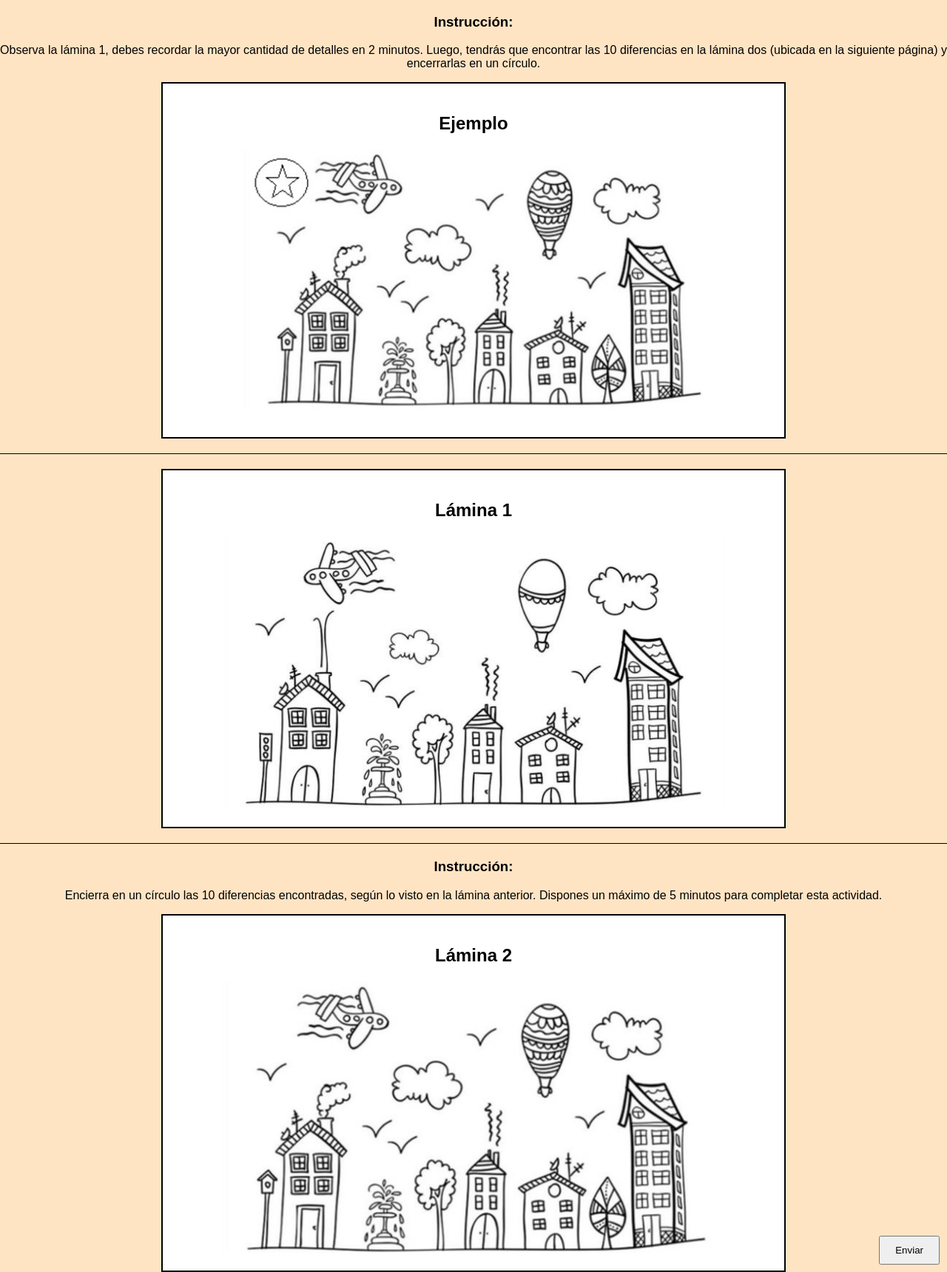
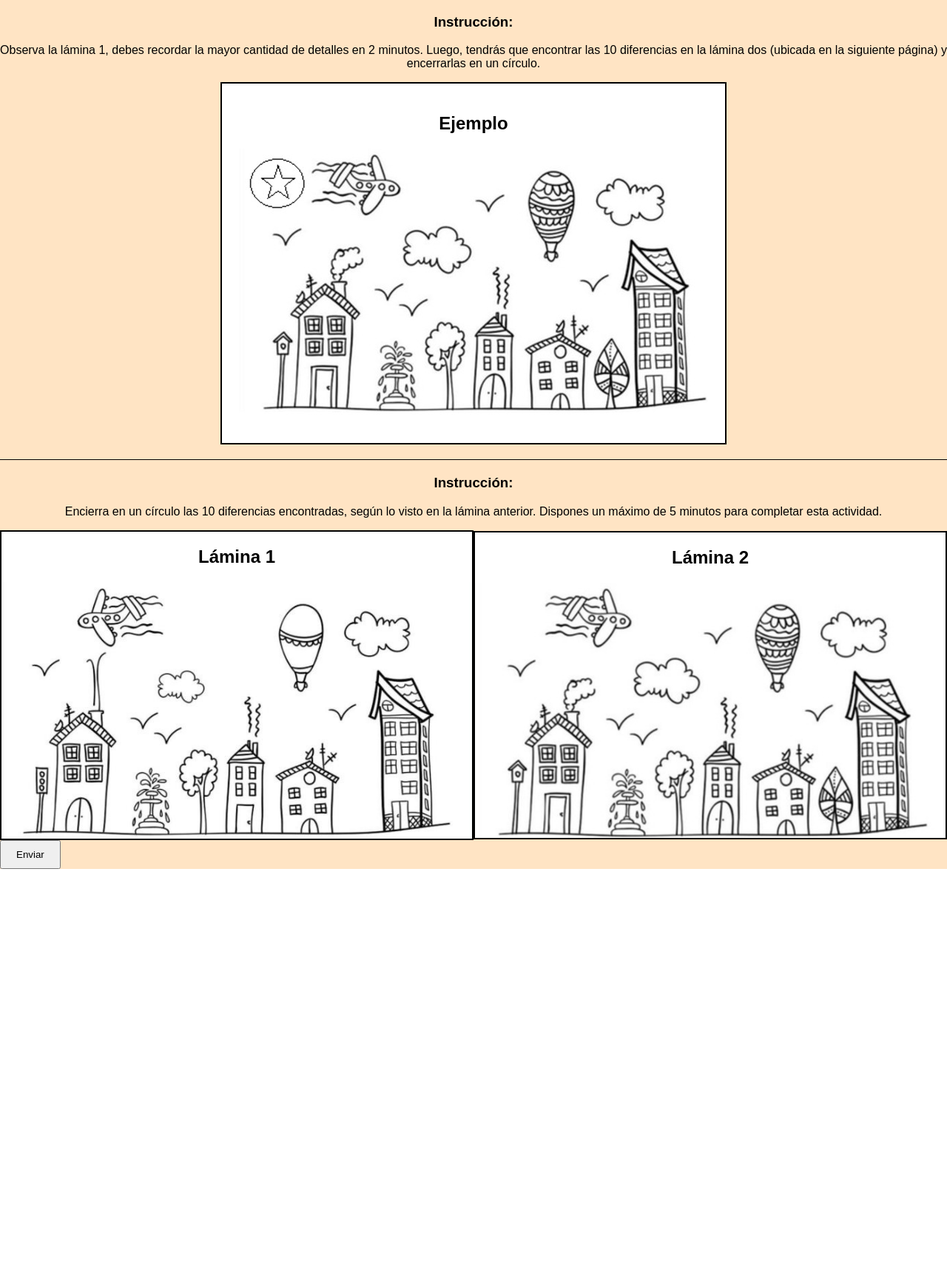
Before and after one commit to Burgos100/ProyectoWeb, a PHP site: page / in a window 1280 px wide. Shown: the whole page at 74% size. After the commit the page ends 1175 px from the top, so only its background shows below. Run offline with PHP 8.4, Linux system fonts and the light colour scheme.

Commit message:
contenedores

```diff
--- a/CSS/hojaestilos.css
+++ b/CSS/hojaestilos.css
@@ -1,33 +1,42 @@
 body {
     background-color: bisque;
-    position: relative;
     margin:0;
     padding: 0;
 
 }
+.recuadro-contenedor{
+display: flex;
+justify-content: center;
+align-items: center;
+}
+
+.recuadro {
+width: 100%;
+height: 100%;
+border: 2px solid black;
+margin: 0;
+display: flex;
+flex-direction: column;
+justify-content: center;
+align-items: center;
+text-align: center;
+background-color: white;
+}
 
 .contenedor {
-    text-align: center;
-    border: 2px solid black;
-    padding: 20px;
-    background-color: white;
-    max-width: 800px;
-    margin: 0 auto;
-}
-
-.titulo {
-    font-size: 24px;
-}
-
-.contenedor-imagen {
-    display: flex;
-    flex-direction: column;
-    align-items: center;
+width: 100%;
+height: 100%;
+text-align: center;
+border: 2px solid black;
+padding: 20px;
+background-color: white;
+max-width: 50%;
+margin: 0 auto;
 }
 
 .imagen {
-    max-width: 680px;
-    max-height: 370px;
+    max-width: 100%;
+    max-height: 100%;
 }
 
 .line {
@@ -38,7 +47,6 @@ body {
     background-color: black;
 }
 .boton {
-position: absolute;
 bottom:10px;
 right:10px;
 padding:10px 20px;
@@ -56,7 +64,7 @@ text-align: center;
 
 h2{
 font-family: Arial, Helvetica, sans-serif;
-
+width: 100%;
 }
 
 h1{
--- a/index.html
+++ b/index.html
@@ -15,27 +15,27 @@
     </div>
 
     <div class="contenedor">
-        <h2 class = "titulo">Ejemplo</h2>
-    <div class = "contenedor-imagen">
+        <h2>Ejemplo</h2>
+    <div class = "recuadro-contenedor">
         <img src = "IMAGENES/prueba 5.jpg" class = "imagen">
     </div>
-    </div>
-            <hr class="line">
-
-    <div class="contenedor">
-        <h2>Lámina 1</h2>
-        <img src = "IMAGENES/prueba 4.jpg" class = "imagen">
     </div>
             <hr class="line">
     <div>
         <h3>Instrucción:</h3>
         <p>Encierra en un círculo las 10 diferencias encontradas, según lo
-            visto en la lámina anterior. Dispones un máximo de 5 minutos para completar
-            esta actividad.</p>
+        visto en la lámina anterior. Dispones un máximo de 5 minutos para completar
+         esta actividad.</p>
     </div>
-    <div class="contenedor">
+    <div class="recuadro-contenedor">
+    <div class="recuadro">
+        <h2>Lámina 1</h2>
+        <img src = "IMAGENES/prueba 4.jpg" class = "imagen">
+    </div>
+    <div class="recuadro">
         <h2>Lámina 2</h2>
         <img src = "IMAGENES/prueba 3.jpg" class = "imagen">
+    </div>
     </div>
         <button class="boton">Enviar</button>
 
```
